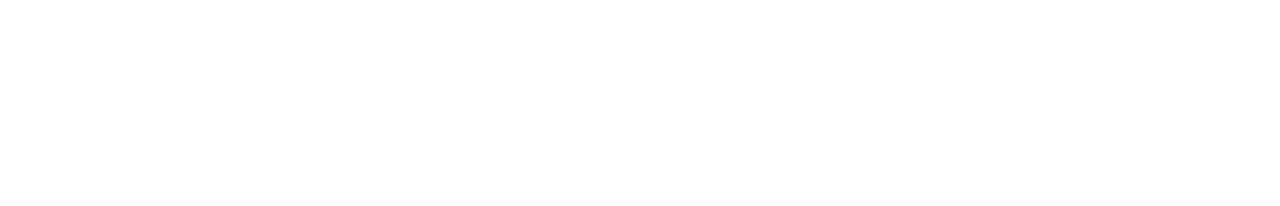
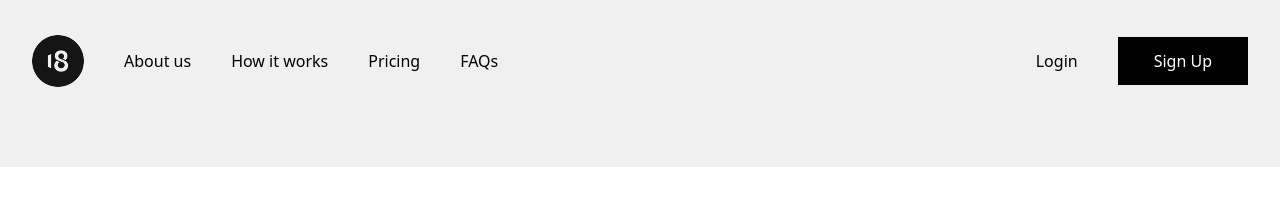
Before and after one commit to akma1zoda/Project, a website: page src/index.html in a window 1280 px wide. Drawn offline with nearby package versions, Linux system fonts and the light colour scheme; files that its build step writes are made by us from their sources.

Commit message:
Finish Step1 of project

```diff
--- a/src/index.html
+++ b/src/index.html
@@ -1,12 +1,34 @@
 <!DOCTYPE html>
 <html lang="en">
+
 <head>
     <meta charset="UTF-8">
     <meta name="viewport" content="width=device-width, initial-scale=1.0">
     <title>Document</title>
     <link rel="stylesheet" href="./output.css">
 </head>
+
 <body>
+    <div class="bg-[#F0F0F0]">
+        <div class="ALL_STEPS w-[95%] m-auto">
 
+
+            <div class="STEP-1 flex items-center justify-between pt-[35px] pb-[80px]">
+                <div class="flex items-center gap-[40px]">
+                    <img src="./Business-img/Oval 3.png" alt="">
+                    <p>About us</p>
+                    <p>How it works</p>
+                    <p>Pricing</p>
+                    <p>FAQs</p>
+                </div>
+
+                <div class="flex gap-[40px] items-center">
+                    <p>Login</p>
+                    <button class="text-white bg-black p-[12px_36px]">Sign Up</button>
+                </div>
+            </div>
+        </div>
+    </div>
 </body>
+
 </html>
```
Also changed, not shown: src/Business-img/Oval 3.png (added).
